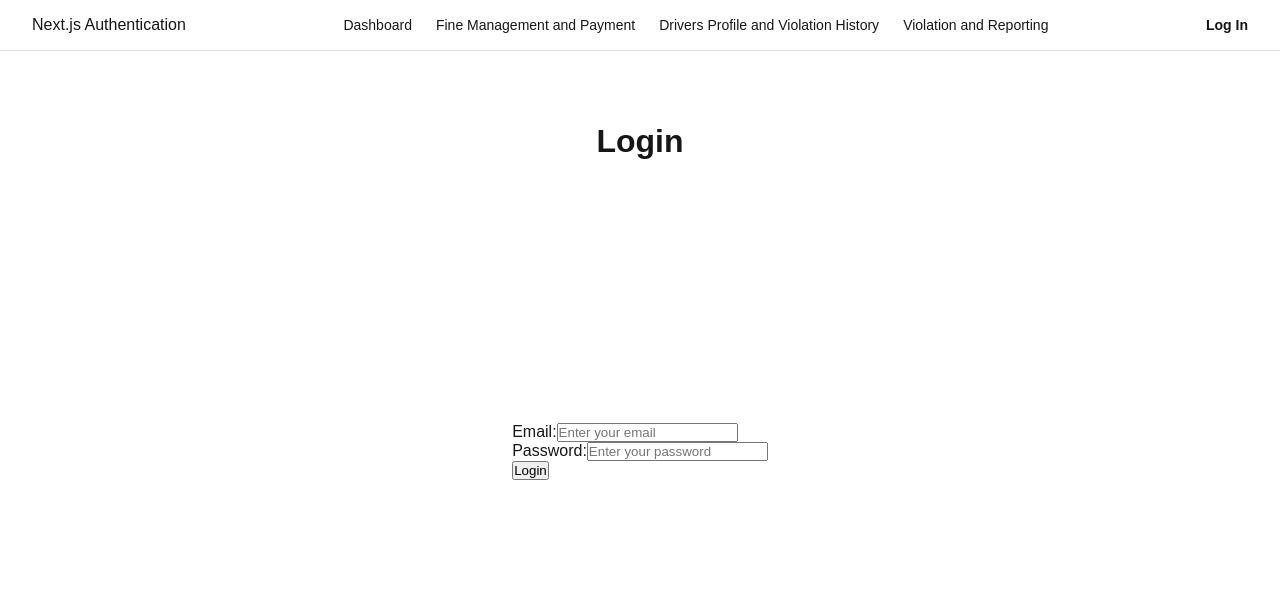
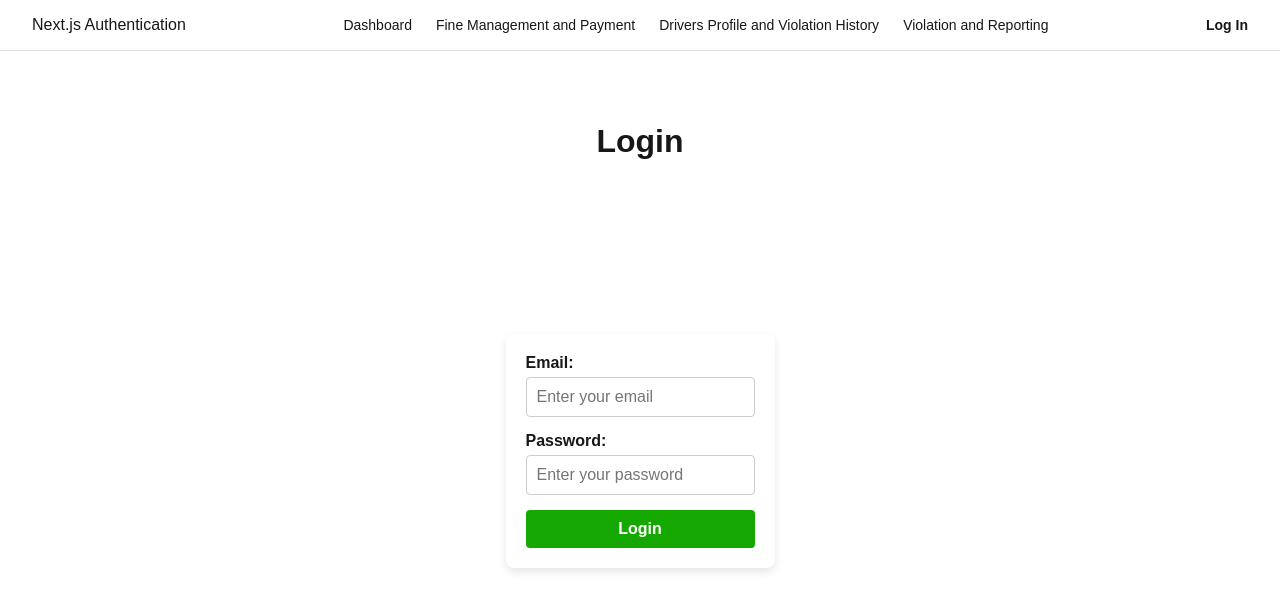
Before and after one commit to bananaNuggets75/traffic-management-system, a Next.js app: page /login in a window 1280 px wide. Shown: the top 610 px of the page. Built offline with nearby package versions, Linux system fonts and the light colour scheme.

Commit message:
design-adjustment

```diff
--- a/app/globals.css
+++ b/app/globals.css
@@ -390,3 +390,56 @@ nav .right-nav .login-button:hover {
   font-size: 0.9rem;
   color: #171717;
 }
+
+/* Login Form Styles */
+.login-form {
+  max-width: 400px;
+  margin: 0 auto;
+  padding: 20px;
+  background-color: var(--background);
+  border-radius: 8px;
+  box-shadow: 0 4px 8px rgba(0, 0, 0, 0.1);
+}
+
+.form-group {
+  margin-bottom: 15px;
+}
+
+.form-group label {
+  display: block;
+  font-weight: bold;
+  margin-bottom: 5px;
+  color: var(--foreground);
+}
+
+.form-group input {
+  width: 100%;
+  padding: 10px;
+  font-size: 1rem;
+  border: 1px solid #ccc;
+  border-radius: 4px;
+  color: var(--foreground);
+  background-color: var(--background);
+}
+
+.form-group input:focus {
+  border-color: var(--button-green);
+  outline: none;
+}
+
+.submit-button {
+  width: 100%;
+  padding: 10px 15px;
+  font-size: 1rem;
+  font-weight: bold;
+  color: #fff;
+  background-color: var(--button-green);
+  border: none;
+  border-radius: 4px;
+  cursor: pointer;
+  transition: background-color 0.3s ease;
+}
+
+.submit-button:hover {
+  background-color: var(--button-green-hover);
+}
```
